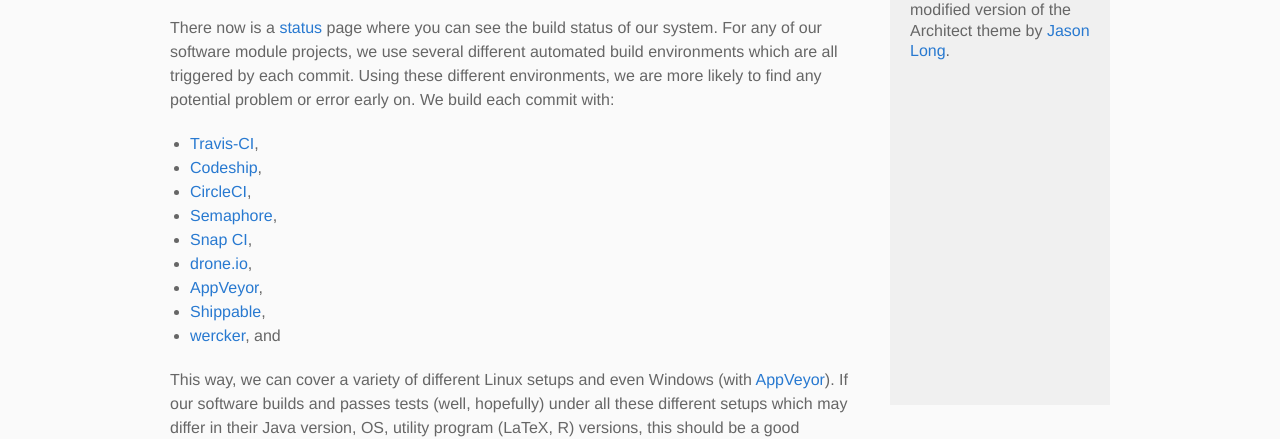
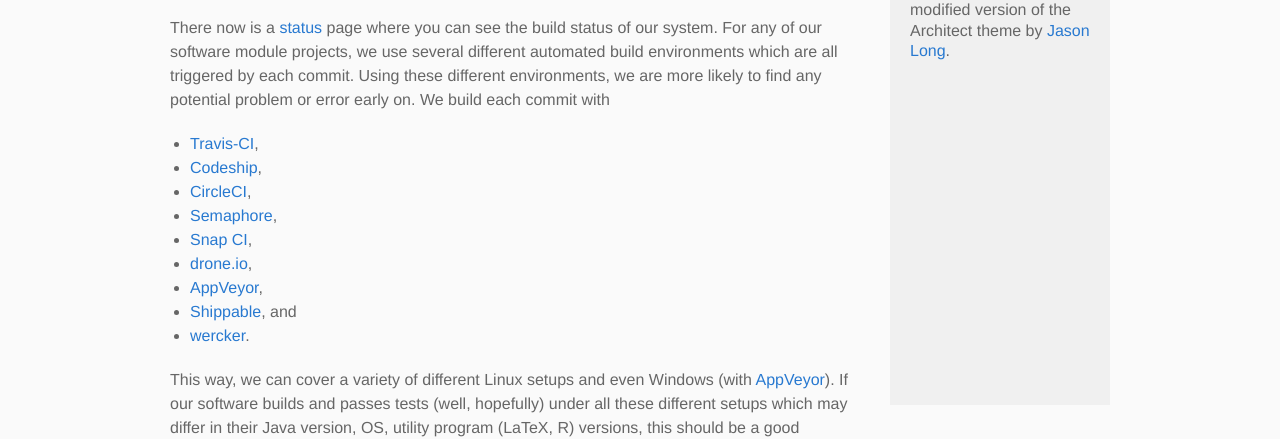
Before and after one commit to optimizationBenchmarking/optimizationBenchmarking.github.io, a Jekyll site: the page built from _posts/2016-04-10-status.md, in a window 1280 px wide. Shown: the part 297-736 px from the top of the page. Built offline with Jekyll 4.4.1, drawn with Linux system fonts in a browser that asks for light colours.

```diff
--- a/_posts/2016-04-10-status.md
+++ b/_posts/2016-04-10-status.md
@@ -5,7 +5,7 @@ date:   2016-04-10
 categories: page
 ---
 
-There now is a [status]({{ site.baseurl }}/status.html) page where you can see the build status of our system. For any of our software module projects, we use several different automated build environments which are all triggered by each commit. Using these different environments, we are more likely to find any potential problem or error early on. We build each commit with:
+There now is a [status]({{ site.baseurl }}/status.html) page where you can see the build status of our system. For any of our software module projects, we use several different automated build environments which are all triggered by each commit. Using these different environments, we are more likely to find any potential problem or error early on. We build each commit with
 
 * [Travis-CI](https://travis-ci.org),
 * [Codeship](https://codeship.com),
@@ -14,7 +14,7 @@ There now is a [status]({{ site.baseurl }}/status.html) page where you can see t
 * [Snap CI](https://snap-ci.com),
 * [drone.io](https://drone.io),
 * [AppVeyor](https://ci.appveyor.com),
-* [Shippable](https://www.shippable.com),
-* [wercker](https://www.wercker.com), and
+* [Shippable](https://www.shippable.com), and
+* [wercker](https://www.wercker.com).
 
 This way, we can cover a variety of different Linux setups and even Windows (with [AppVeyor](https://ci.appveyor.com)). If our software builds and passes tests (well, hopefully) under all these different setups which may differ in their Java version, OS, utility program (LaTeX, R) versions, this should be a good indicator that it is working also for you.
```
